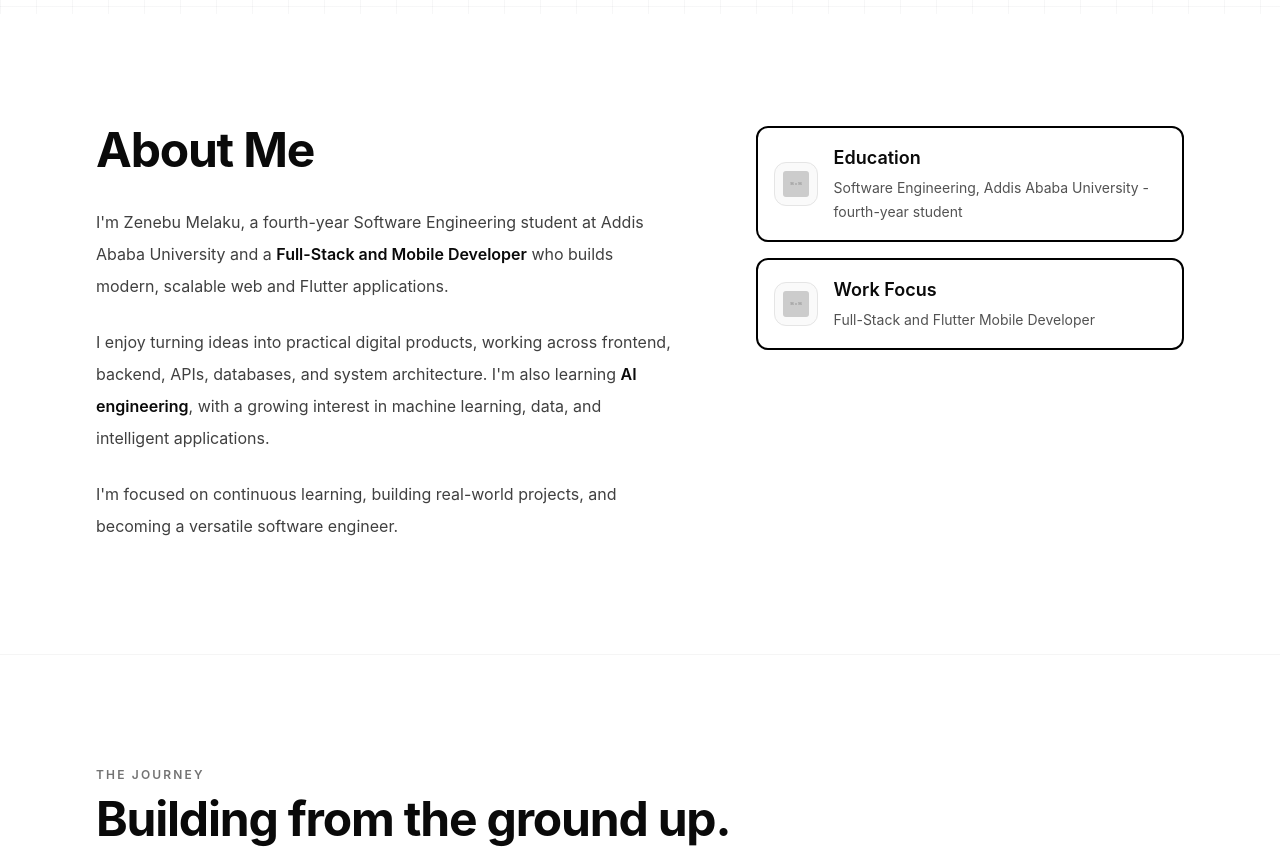
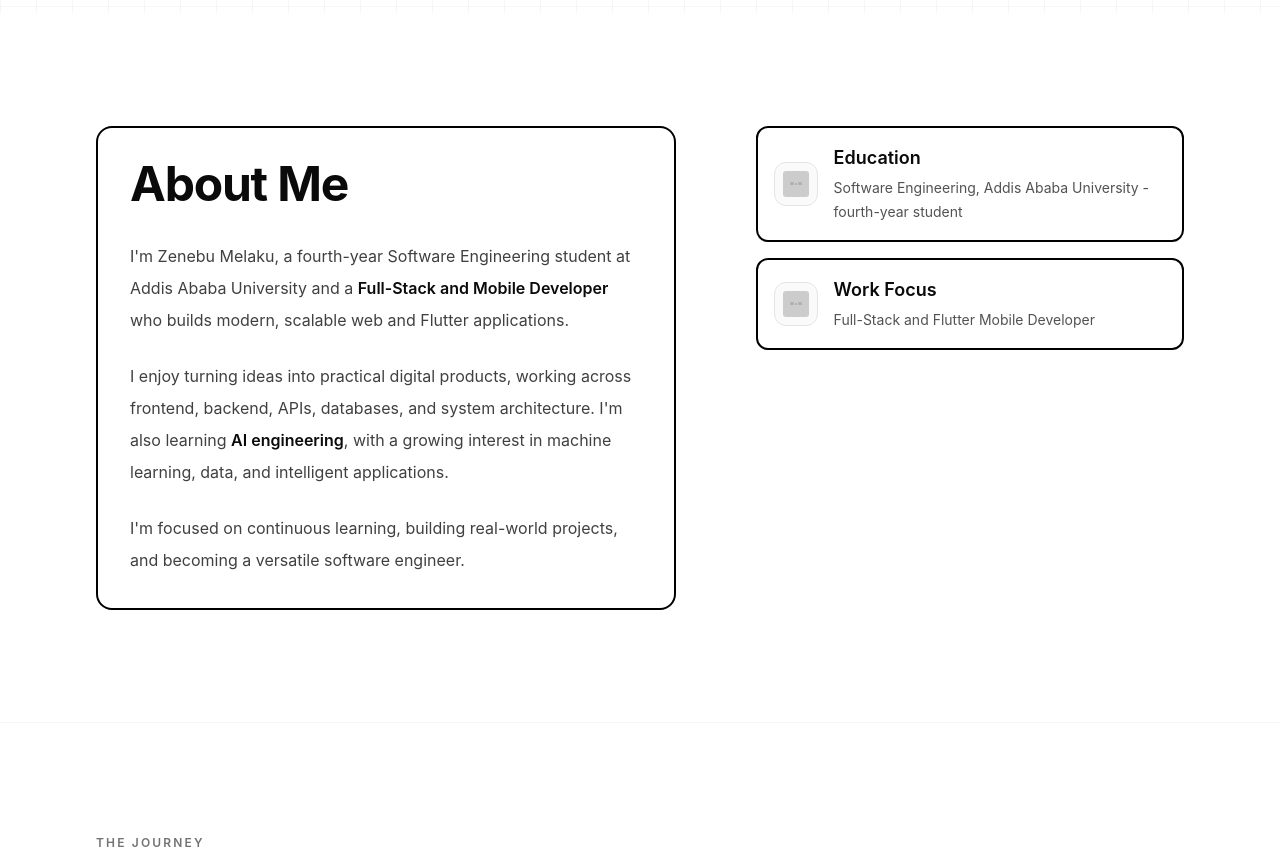
Before and after one commit to zenebumelaku/portifolio, a React (Vite) app: page / in a window 1280 px wide. Shown: the part 780-1645 px from the top of the page. Built offline with nearby package versions, Linux system fonts and the light colour scheme.

Commit message:
Outline About Me section

```diff
--- a/src/sections/AboutSection/index.tsx
+++ b/src/sections/AboutSection/index.tsx
@@ -8,7 +8,7 @@ export const AboutSection = () => {
     <section id="about" className="site-section">
       <div className="section-inner">
         <div className="grid gap-12 lg:grid-cols-[1.15fr_.85fr] lg:gap-20">
-          <div>
+          <div className="rounded-2xl border-2 border-black p-6 md:p-8">
             <h2 className="text-4xl font-bold tracking-tight md:text-5xl">
               About Me
             </h2>
```
